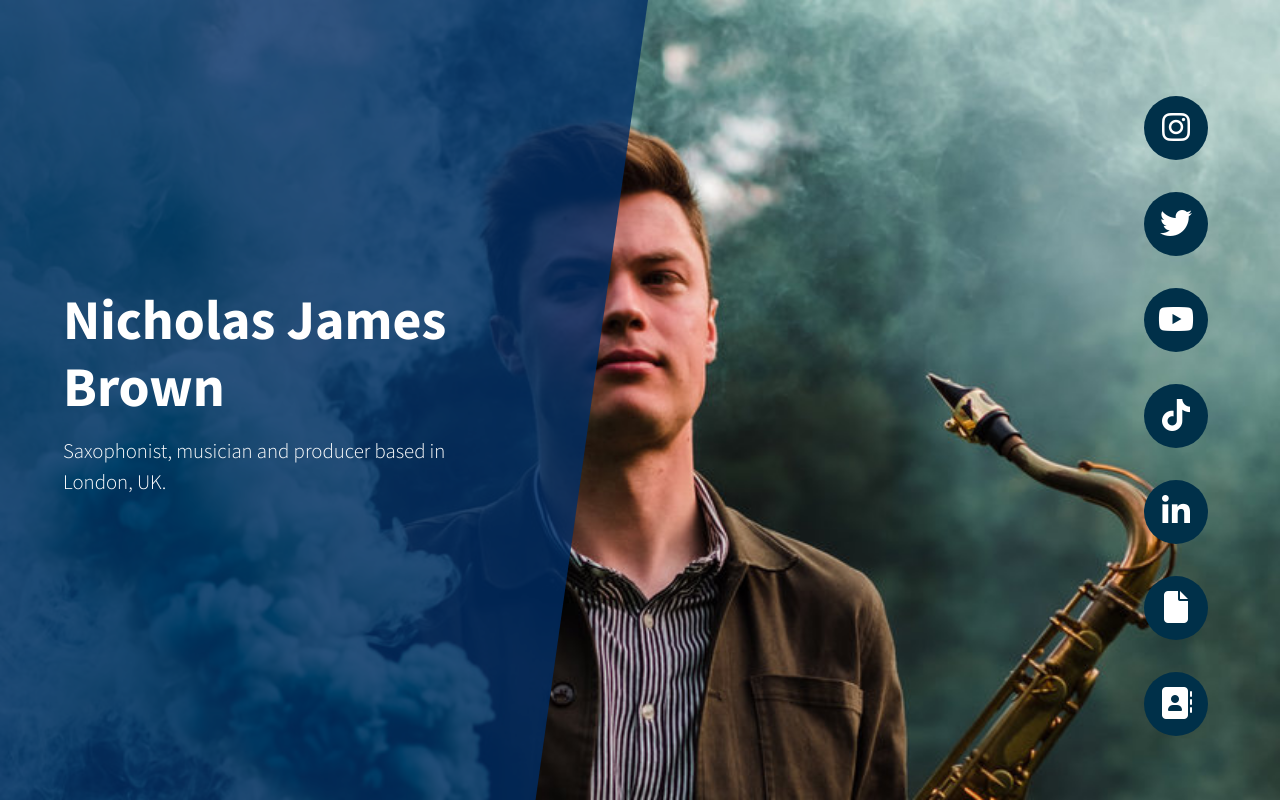
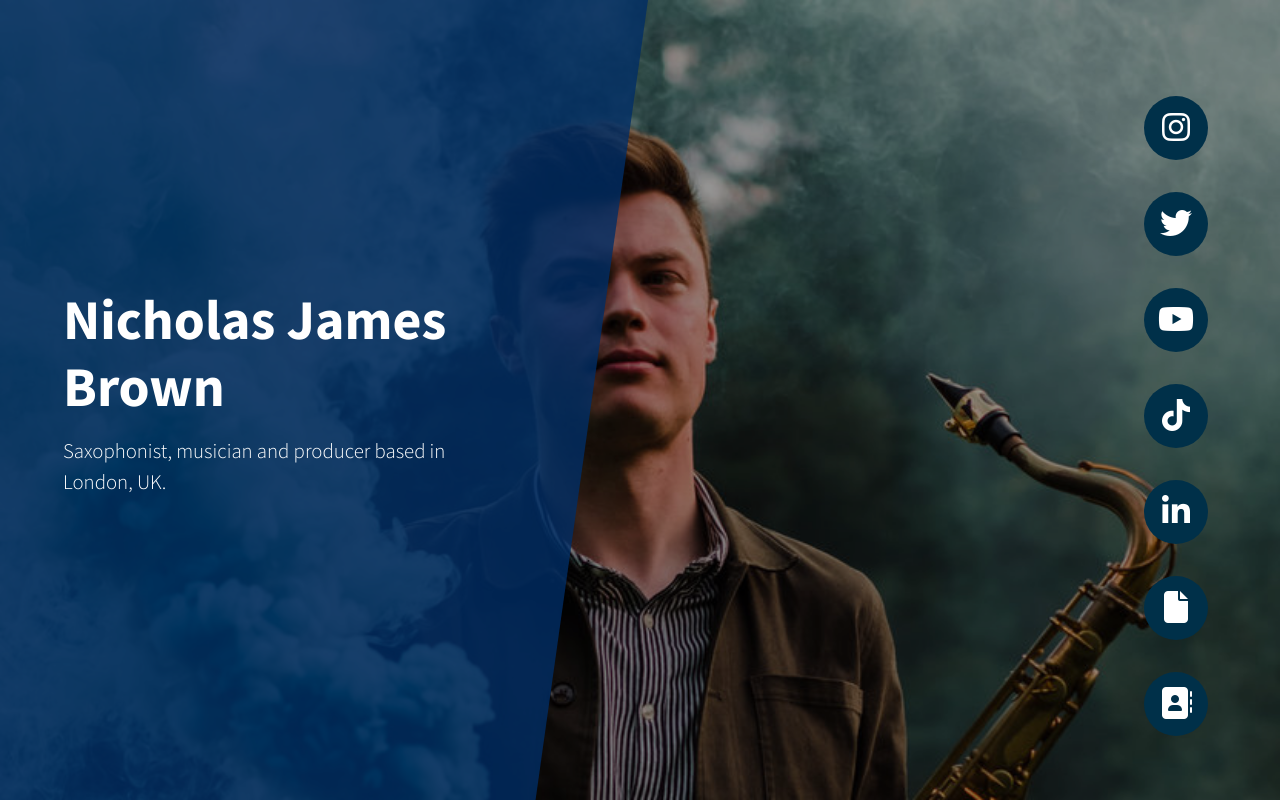
Before and after one commit to NicholasJamesBrownWebsite/NicholasJamesBrownWebsite.github.io, a plain HTML site: page index.html in a window 1280 px wide. Drawn offline with Linux system fonts and the light colour scheme.

Commit message:
Update Overlay

```diff
--- a/css/coming-soon.css
+++ b/css/coming-soon.css
@@ -24,8 +24,8 @@ body {
   position: absolute;
   height: 100%;
   width: 100%;
-  /* background-color: #fc654d; */
-  opacity: 0.75;
+  background-color: black;
+  opacity: 0.4;
   z-index: -1;
 }
 
```
